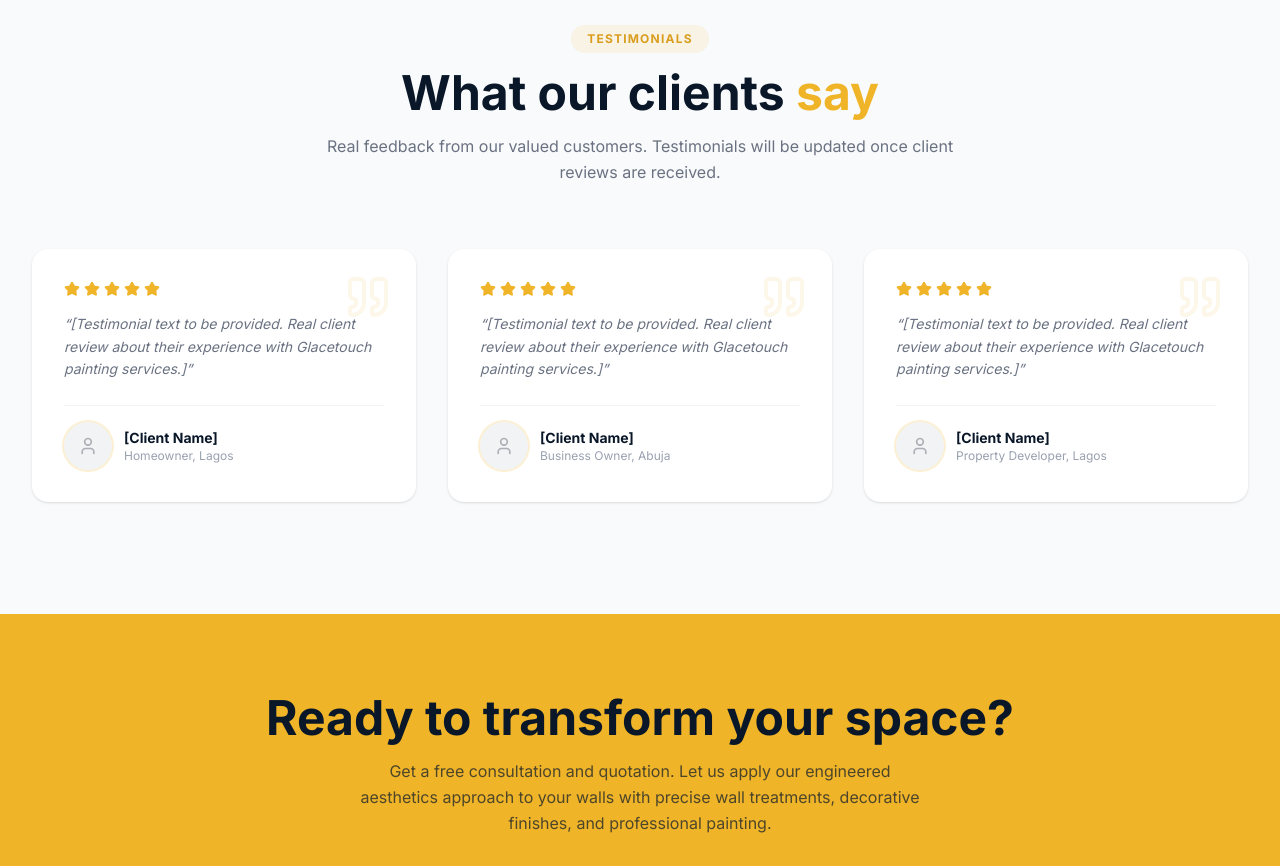
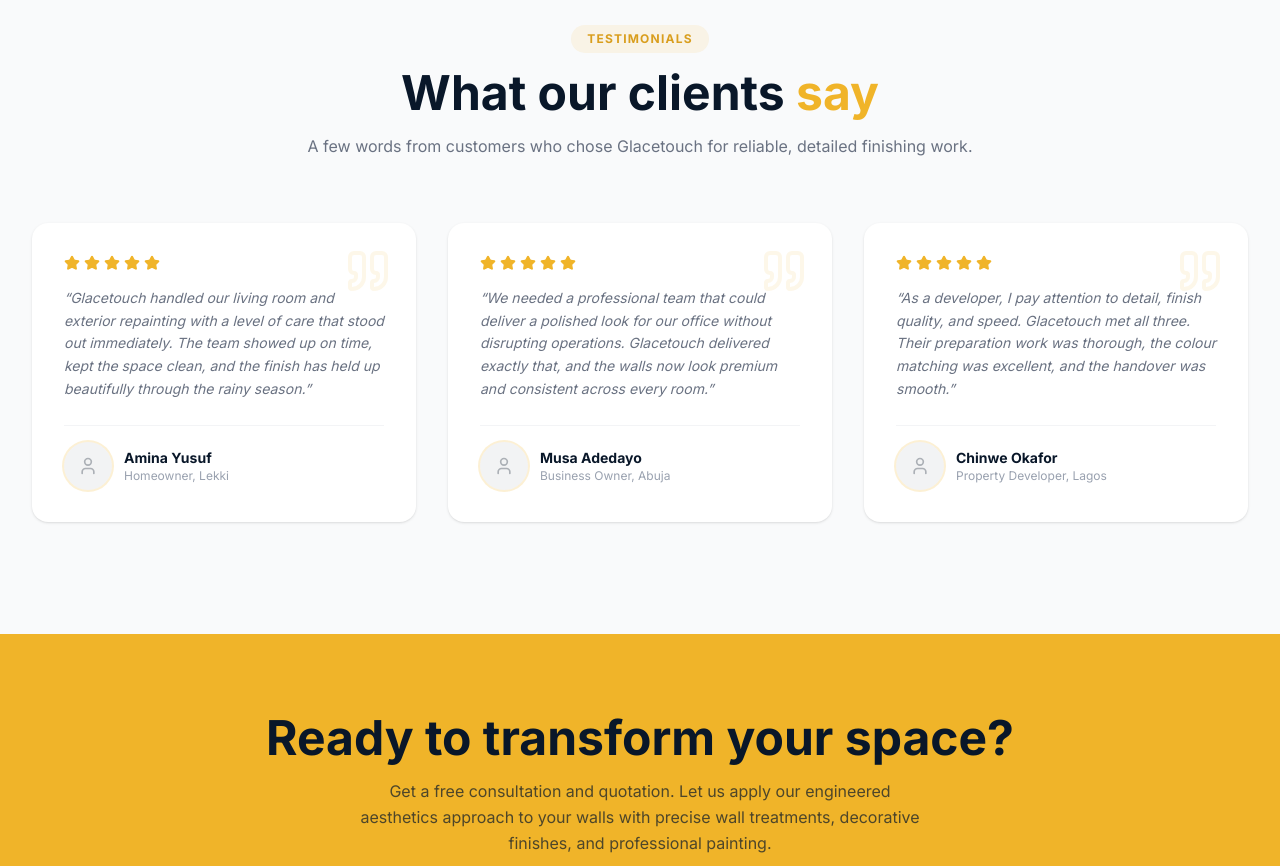
Before and after one commit to JentleJoe/classictouch, a React (Vite) app: page / in a window 1280 px wide. Shown: the part 3760-4626 px from the top of the page. Built offline with nearby package versions, Linux system fonts and the light colour scheme.

Commit message:
added dummy reviews

```diff
--- a/src/components/Testimonials.jsx
+++ b/src/components/Testimonials.jsx
@@ -15,7 +15,7 @@
             <span className="text-gold-500">say</span>
           </h2>
           <p className="text-gray-500 leading-relaxed">
-            Real feedback from our valued customers. Testimonials will be updated once client reviews are received.
+            A few words from customers who chose Glacetouch for reliable, detailed finishing work.
           </p>
         </div>
 
--- a/src/data/siteData.js
+++ b/src/data/siteData.js
@@ -241,25 +241,25 @@
 // ─── Testimonials (Placeholders) ──────────────────────────────
 export const testimonials = [
   {
-    name: '[Client Name]',
-    role: 'Homeowner, Lagos',
+    name: 'Amina Yusuf',
+    role: 'Homeowner, Lekki',
     avatar: null,
     rating: 5,
-    text: '[Testimonial text to be provided. Real client review about their experience with Glacetouch painting services.]',
+    text: 'Glacetouch handled our living room and exterior repainting with a level of care that stood out immediately. The team showed up on time, kept the space clean, and the finish has held up beautifully through the rainy season.',
   },
   {
-    name: '[Client Name]',
+    name: 'Musa Adedayo',
     role: 'Business Owner, Abuja',
     avatar: null,
     rating: 5,
-    text: '[Testimonial text to be provided. Real client review about their experience with Glacetouch painting services.]',
+    text: 'We needed a professional team that could deliver a polished look for our office without disrupting operations. Glacetouch delivered exactly that, and the walls now look premium and consistent across every room.',
   },
   {
-    name: '[Client Name]',
+    name: 'Chinwe Okafor',
     role: 'Property Developer, Lagos',
     avatar: null,
     rating: 5,
-    text: '[Testimonial text to be provided. Real client review about their experience with Glacetouch painting services.]',
+    text: 'As a developer, I pay attention to detail, finish quality, and speed. Glacetouch met all three. Their preparation work was thorough, the colour matching was excellent, and the handover was smooth.',
   },
 ];
 
```
